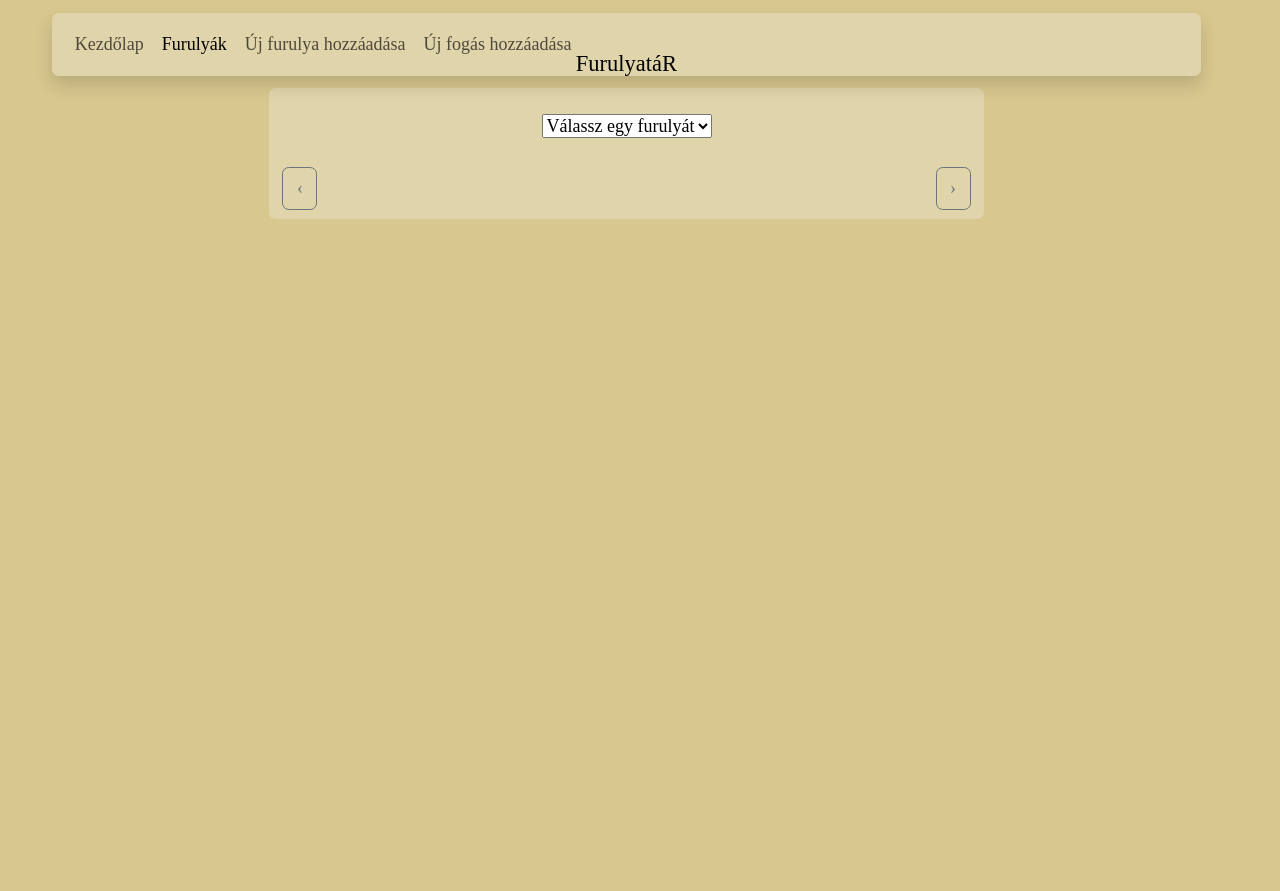
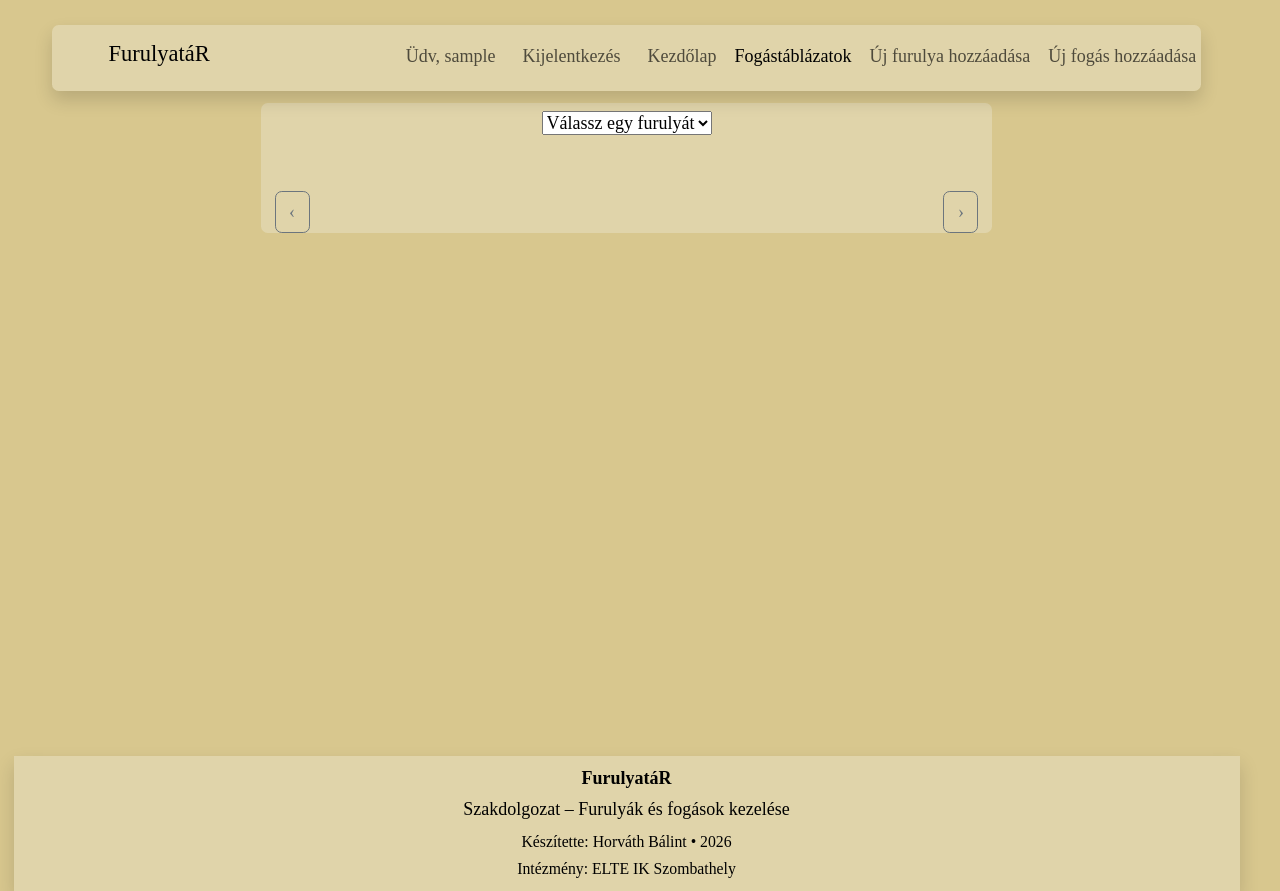
Before and after one commit to BBalintt/Szakdolgozat, a PHP site: page /view/loader.php in a window 1280 px wide. Before the commit the page ends 219 px from the top, so only its background shows below. Run offline with PHP 8.4, Linux system fonts and the light colour scheme; the visitor is signed in with stand-in values (Sample User, id 1); data that the repository does not hold is empty; some libraries are stand-ins or nearby versions.

Commit message:
Add files via upload

```diff
--- a/view/layouts/footer.php
+++ b/view/layouts/footer.php
@@ -0,0 +1,9 @@
+<!-- Oldal lábléce -->
+<footer class="mt-auto bg-light bg-opacity-25 shadow py-2 text-center">
+    <p class="mb-1 fw-bold">FurulyatáR</p>
+    <p class="mb-1">Szakdolgozat – Furulyák és fogások kezelése</p>
+    <small>
+        Készítette: Horváth Bálint • 2026<br>
+        Intézmény: ELTE IK Szombathely
+    </small>
+</footer>
--- a/view/layouts/header.php
+++ b/view/layouts/header.php
@@ -1,31 +1,53 @@
-<div class="container-fluid row justify-content-center">
-<header class="navbar navbar-expand-lg col-11 bg-light bg-opacity-25 rounded shadow">
-    <div class="container-fluid" id="navbar">
-        <div>
-            <h1 class="navbar-brand position-absolute start-50 translate-middle-x" href="#">FurulyatáR</h1>
-        </div>
-        <button class="navbar-toggler" type="button" data-bs-toggle="collapse" data-bs-target="#collapsibleNavbar">
-            <span class="navbar-toggler-icon"></span>
-        </button>
-        <div class="collapse justify-content-start navbar-collapse" id="collapsibleNavbar">
-            <ul class="navbar-nav">
+<!-- Oldal fejléce és menüje -->
 
+<script type="module">
+    // Kijelentkezési logika importálása és globálissá tétele (onclick miatt)
+    import { signout } from "/furulyatar/viewmodel/signin.js";
+    window.signout = signout;
+</script>
+
+<div class="container-fluid justify-content-center row">
+<header class="row navbar navbar-expand-md bg-light bg-opacity-25 rounded shadow col-11">
+    <div class="d-flex">
+        <h1 class="navbar-brand start-50 col-2">FurulyatáR</h1>
+        <div class="col-5 d-block d-lg-none"></div>
+
+        <div class="col-lg-10 col-5 justify-content-end">
+            <button class="navbar-toggler" type="button" data-bs-toggle="collapse" data-bs-target="#collapsibleNavbar">
+                <span class="navbar-toggler-icon"></span>
+            </button>
+
+            <div class="collapse navbar-collapse justify-content-end" id="collapsibleNavbar">
+                <ul class="navbar-nav">
                     <?php
-                    $base = '/szakdogaterv/';
+                    // Session indítása, ha még nem történt meg
+                    if(session_status() == PHP_SESSION_NONE) {
+                        session_start();
+                    }
+
+                    $base = '/furulyatar/';
                     $current = basename($_SERVER['PHP_SELF']);
 
+                    // Aktív menüpont kijelölése
                     function active($current, $file) {
                         return $current === $file ? 'active' : '';
                     }
 
+                    // Navigációs link generálása
                     function navLink($label, $href, $current, $file) {
                         return '<li class="nav-item"><a class="nav-link '.active($current, $file).'" href="'.$href.'">'.$label.'</a></li>';
                     }
 
+                    // Bejelentkezett felhasználó kezelése
+                    if (isset($_SESSION['username'])) {
+                        echo '<li class="nav-item nav-link">Üdv, '.$_SESSION['username'].'</li>';
+                        echo '<li class="nav-item"><button class="nav-button" onclick="signout()">Kijelentkezés</button></li>';
+                    }
+
                     echo navLink('Kezdőlap', $base.'index.php', $current, 'index.php');
-                    echo navLink('Furulyák', $base.'view/loader.php', $current, 'loader.php');
+                    echo navLink('Fogástáblázatok', $base.'view/loader.php', $current, 'loader.php');
 
-                    session_start();
+                    // Jogosultság alapú menü (rang == 1 → admin)
                     if (isset($_SESSION['rang']) && $_SESSION['rang'] == 1) {
                         echo navLink('Új furulya hozzáadása', $base.'view/recorders.php', $current, 'recorders.php');
                         echo navLink('Új fogás hozzáadása', $base.'view/fingerings.php', $current, 'fingerings.php');
@@ -33,7 +55,10 @@
                         echo navLink('Bejelentkezés', $base.'view/signin.php', $current, 'signin.php');
                     }
                     ?>
-            </ul>
+
+                    <li class="nav-item"><div id="navbar"></div></li>
+                </ul>
+            </div>
         </div>
     </div>
 </header>
--- a/view/loader.php
+++ b/view/loader.php
@@ -4,35 +4,70 @@
     <meta charset="UTF-8">
     <meta name="viewport" content="width=device-width, initial-scale=1.0">
     <title>FurulyatáR</title>
+
+    <!-- Külső és saját stílusok betöltése -->
     <link href="https://cdn.jsdelivr.net/npm/bootstrap@5.3.3/dist/css/bootstrap.min.css" rel="stylesheet">
     <script src="https://cdn.jsdelivr.net/npm/bootstrap@5.3.3/dist/js/bootstrap.bundle.min.js"></script>
     <link rel="stylesheet" href="style.css">
+
+    <!-- Three.js modulok elérési útvonalainak megadása -->
     <script type="importmap">
         {
             "imports": {
-					"three": "https://cdn.jsdelivr.net/npm/three@0.131/build/three.module.js",
-          "jsm/": "https://cdn.jsdelivr.net/npm/three@0.131/examples/jsm/"
+                "three": "https://cdn.jsdelivr.net/npm/three@0.181.2/build/three.module.js",
+                "three/tsl": "https://cdn.jsdelivr.net/npm/three@0.181.2/src/nodes/TSL.js",
+                "jsm/": "https://cdn.jsdelivr.net/npm/three@0.181.2/examples/jsm/"
             }
         }
     </script>
+
     <script type="module">
-        import { load3DRec, changeView } from "../viewmodel/change_recorder.js";
-        window.load3DRec = load3DRec;
+        // A felület működéséhez szükséges függvények importálása
+        import {deleteFingering, loadRec, changeView, animateHere, useFilter, vote } from "../viewmodel/change_recorder.js";
+
+        // Az importált függvények elérhetővé tétele a HTML eseménykezelők számára
+        window.deleteFingering = deleteFingering;
+        window.loadRec = loadRec;
         window.changeView = changeView;
+        window.animateHere = animateHere;
+        window.useFilter = useFilter;
+        window.vote = vote;
+
+        // Korábban kiválasztott furulya visszatöltése munkamenetből
+        window.addEventListener("DOMContentLoaded", async () => {
+            const saved = sessionStorage.getItem("recName");
+            if (!saved) return;
+
+            const state = JSON.parse(saved);
+            document.getElementById("chooserec").value = state.recorderName;
+            loadRec(0);
+
+            sessionStorage.removeItem("recName");
+        });
     </script>
 </head>
-<body>
+<body class="d-flex flex-column min-vh-100">
     <?php include 'layouts/header.php'; ?>
+
+    <main class="container">
         <div class="row justify-content-center text-black-50">
             <div class="d-flex justify-content-center flex-wrap gap-2 col-12 col-md-7 bg-light bg-opacity-25 rounded">
                 <div class="row">
-            <form  method="POST" id="fo" class="mitgard col-12 p-3">
-                <select name="chooserec" id="chooserec" onchange="load3DRec(0)">
+                    <!-- Furulya kiválasztása -->
+                    <form method="POST" id="formContainer" class="mitgard col-12">
+                        <select name="chooserec" id="chooserec" onchange="loadRec(0)">
                             <option value="">Válassz egy furulyát</option>
                         </select>
                     </form>
+
+                    <!-- A kiválasztott furulya leírása -->
+                    <p id="description" class="col-12 mt-3 text-dark"></p>
                 </div>
 
+                <!-- Szűrési lehetőségek helye -->
+                <div id="filter" class="midgard col-12"></div>
+
+                <!-- Hangok közötti navigáció -->
                 <div id="noteContainer" class="d-flex align-items-center gap-2">
                     <button class="btn btn-outline-secondary" type="button" id="prevBtn">‹</button>
 
@@ -42,15 +77,23 @@
 
                     <button class="btn btn-outline-secondary" type="button" id="nextBtn">›</button>
                 </div>
-            <div id="threed"></div>
             </div>
         </div>
-  </div>
+
+        <!-- A 3D furulyamodell megjelenítési területe -->
+        <div id="threed"></div>
+
+        <?php include 'layouts/footer.php'; ?>
+    </main>
+
 <?php
+    // Fejlesztés közbeni hibamegjelenítés és adatbázis-kapcsolat
     ini_set('display_errors', 1);
     ini_set('display_startup_errors', 1);
     error_reporting(E_ALL);
+
     include '../model/database.php';
 ?>
+
 </body>
 </html>
--- a/view/style.css
+++ b/view/style.css
@@ -1,10 +1,71 @@
-.container {
-    display: flex;
-}
-form{
-    width:fit-content;
+/* Alap elrendezés */
+html, body {
+  margin: 0;
+  height: 100%;
+  font-size: large;
+  color: black;
 }
 
+body {
+  background-color: rgb(216, 199, 142);
+  background-size: cover;
+  display: flex;
+  flex-direction: column;
+  min-height: 100vh;
+}
+
+.container {
+  min-height: 100vh;
+  display: flex;
+  flex-direction: column;
+}
+
+footer {
+  margin-top: auto;
+}
+
+/* Általános stílusok */
+* {
+  cursor: url('resources/cursor.png'), default;
+  font-family: 'Playfair Display', serif;
+}
+
+a:hover,
+button:hover {
+  cursor: url('resources/cursor_click.png'), pointer;
+}
+
+button:focus {
+  outline: 3px solid #000;
+}
+
+ul {
+  list-style: none;
+}
+
+form {
+  width: fit-content;
+}
+
+.row {
+  margin-top: 1%;
+  display: flex;
+  text-align: center;
+}
+
+/* Navigáció */
+.nav-button {
+  background-color: transparent;
+  border: none;
+  color: rgba(0,0,0,0.65);
+  padding: 0.5rem 1rem;
+}
+
+.nav-button:hover {
+  color: #000000;
+}
+
+/* Dobozos megjelenítés */
 .box {
   display: flex;
   flex-direction: column;
@@ -13,27 +74,29 @@ form{
   margin-left: 2px;
 }
 
+.komment {
+  height: 200%;
+  border-style: solid;
+  border-color: black;
+}
+
+/* Checkbox alapú furulyalyuk megjelenítés */
 input[type="checkbox"] {
-    width: 40px; /* Fix szélesség */
-    height: 40px; /* Fix magasság */
-    appearance: none; /* Böngésző alapstílusok kikapcsolása */
-    border: 4px solid black; /* Látható keret */
-    background-color: white; /* Alap háttérszín */
+  width: 40px;
+  height: 40px;
+  appearance: none;
+  border: 4px solid black;
+  background-color: white;
   border-radius: 100%;
   margin-top: 5%;
 }
 
 input[type="checkbox"]:checked {
-    background-color: #000000; /* Kijelölve színezés */
+  background-color: #000000;
   border-color: #000000;
 }
 
-.row{
-    margin-top: 1%;
-    display: flex;
-    text-align: center;
-}
-
+/* Hangok és kártyák megjelenítése */
 .note-label {
   height: 100%;
   display: flex;
@@ -44,20 +107,26 @@ input[type="checkbox"]:checked {
   font-size: 1.25rem;
 }
 
-.komment{
-    height: 200%;
-    border-style: solid;
-    border-color: black;
+.note-slider {
+  overflow: hidden !important;
+  width: 100%;
 }
 
-.me-1
-{
-  width: auto;
-  border-color: #000000;
-  color: white;
-  border-radius: 100%;
+.note-track {
+  display: flex;
+  gap: 12px;
+  padding: 8px 4px;
 }
 
+.note-card {
+  scroll-snap-align: start;
+}
+
+#noteContainer {
+  width: 103%;
+}
+
+/* Carousel vezérlők */
 .custom-carousel-control {
   width: 60px;
 }
@@ -70,6 +139,7 @@ input[type="checkbox"]:checked {
   right: -70px;
 }
 
+/* Furulyalyuk takarásának állapotai */
 .takaras {
   border: 1px solid black;
   background-color: white;
@@ -92,47 +162,14 @@ input[type="checkbox"]:checked {
   background: black;
 }
 
-html, body {
-  margin: 0;
-  min-height: 100%;
-  font-size: large;
-  color: black;
+.me-1 {
+  width: auto;
+  border-color: #000000;
+  color: white;
+  border-radius: 100%;
 }
 
-body {
-  /* padding-top: 1.5dvh; */
-  background-color: rgb(216, 199, 142);
-  background-size: cover;
-}
-
-* {
-    cursor: url('resources/cursor.png'), default;
-    font-family: 'Playfair Display', serif;
-}
-
-a:hover, button:hover {
-  cursor: url('resources/cursor_click.png'), pointer;
-}
-
-.note-slider {
-  overflow: hidden !important;
-  width: 100%;
-}
-
-.note-track{
-  display:flex;
-  gap:12px;
-  padding:8px 4px;
-}
-.note-card{
-  scroll-snap-align: start;
-}
-
-#noteContainer
-{
-  width: 103%;
-}
-
+/* 2D és 3D nézet közötti váltó */
 input.recorderToggle {
   width: 40px;
   height: 40px;
@@ -141,11 +178,9 @@ input.recorderToggle {
   background-color: white;
   position: relative;
   cursor: pointer;
-
   box-shadow: inset 10px 2px 4px rgba(0,0,0,0.5);
 }
 
-/* szöveg */
 input.recorderToggle::before {
   color: black;
   content: "3D";
@@ -158,11 +193,11 @@ input.recorderToggle::before {
   font-weight: bold;
 }
 
+input.recorderToggle:checked {
+  box-shadow: inset 0 0 0 rgba(0,0,0,0);
+}
+
 input.recorderToggle:checked::before {
   color: white;
   content: "2D";
 }
-
-input.recorderToggle:checked {
-  box-shadow: inset 0 0 0 rgba(0,0,0,0);
-}
```
Also changed, not shown: view/fingerings.php (+30 -11 lines), view/layouts/filter.html (added, +30 -0 lines), view/recorders.php (+30 -4 lines), view/signin.php (+39 -22 lines), view/tutorial.php (added, +52 -0 lines), view/resources/furulyafogas.png (added). Lines whose indentation alone changed are shown as unchanged.
